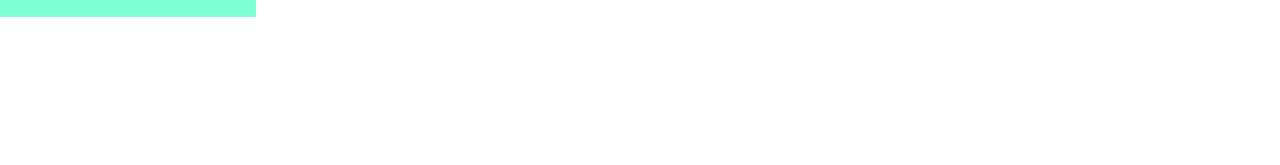
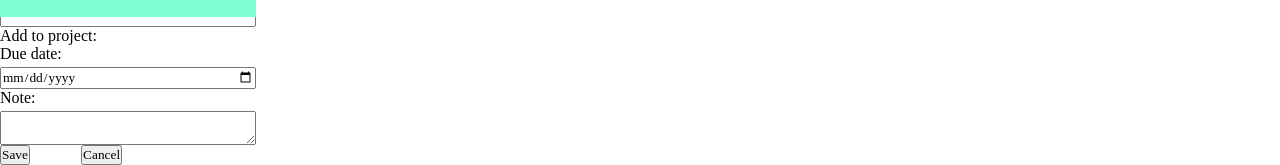
Before and after one commit to LPRegen/TodoList, a plain HTML site: page index.html in a window 1280 px wide. Shown: the part 783-948 px from the top of the page. Before the commit the page ends 800 px from the top, so only its background shows below. Drawn offline with Linux system fonts and the light colour scheme; a web font is replaced by a local one.

Commit message:
Create modal window, add methods to display modal

```diff
--- a/index.html
+++ b/index.html
@@ -42,6 +42,28 @@
         ><img src="./GitHub-Mark-Light-32px.png" alt="Github Icon"
       /></a>
     </footer>
+    <div id="modal">
+      <div id="modal-content">
+        <div class="modal-container">
+          <label for="task-name">Task name:</label>
+          <input type="text" name="name" id="task-name" required />
+        </div>
+        <div class="modal-container">
+          <div id="insert-select">Add to project:</div>
+        </div>
+        <div class="modal-container">
+          <label for="task-date">Due date:</label>
+          <input type="date" name="date" id="task-date" />
+        </div>
+        <div class="modal-container">
+          <label for="task-note">Note:</label>
+          <textarea type="text" name="notes" id="task-note"></textarea>
+        </div>
+        <div class="btn-container">
+          <button type="submit" id="submit-task">Save</button>
+          <button id="cancel-task">Cancel</button>
+        </div>
+      </div>
     </div>
 
     <script src="./main.js"></script>
```
Lines whose indentation alone changed are shown as unchanged.
